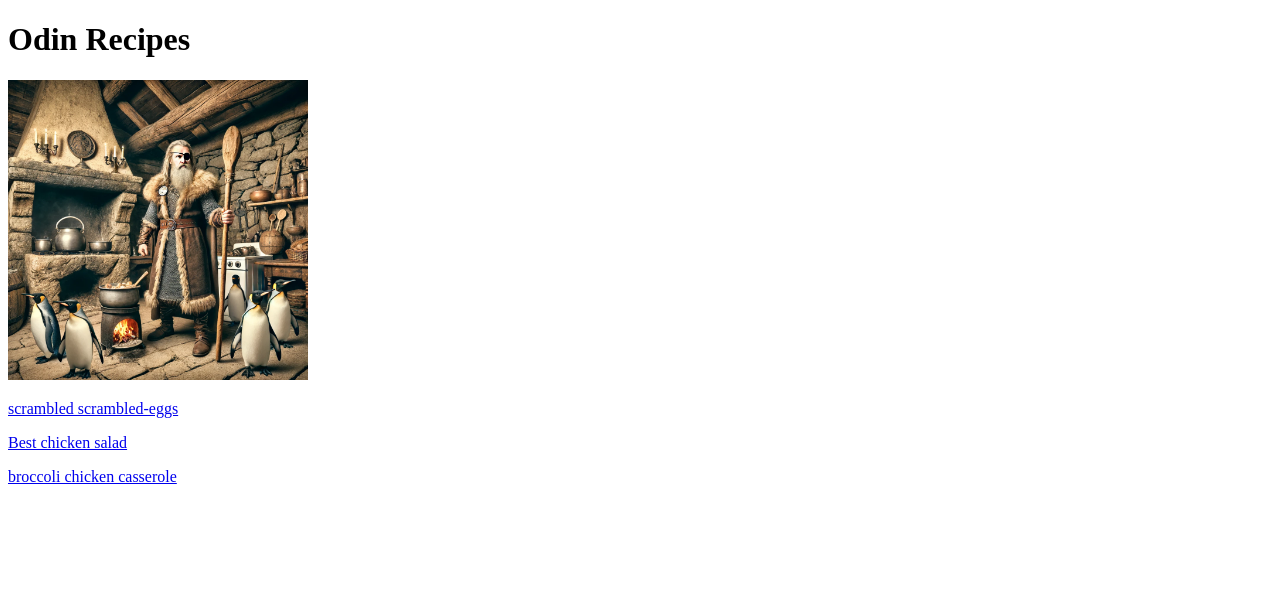
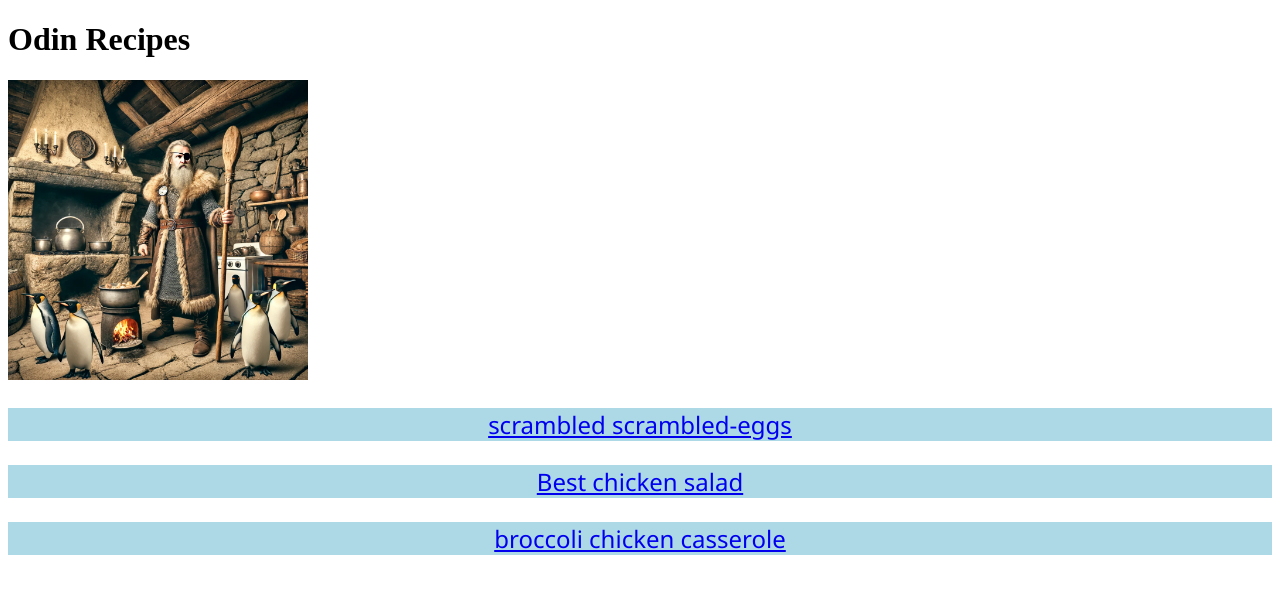
Before and after one commit to Teejay-first/odin-recipes, a plain HTML site: page index.html in a window 1280 px wide. Drawn offline with Linux system fonts and the light colour scheme.

Commit message:
applied css

```diff
--- /dev/null
+++ b/Assets/style.css
@@ -0,0 +1,14 @@
+.first, .second, .third {
+
+    background-color: lightblue;
+    font-size: 24px;
+    font-family: 'Segoe UI', Tahoma, Geneva, Verdana, sans-serif;
+    text-align: center;
+}
+
+h2 {
+
+background-color: red;
+font-size: 18px;
+text-align: center;
+}
--- a/index.html
+++ b/index.html
@@ -4,23 +4,23 @@
     <meta charset="UTF-8">
     <meta name="viewport" content="width=device-width, initial-scale=1.0">
     <title>Recipes</title>
+    <link rel="stylesheet" href="Assets/style.css">
 </head>
 <body>
     <h1> Odin Recipes</h1>
 
     <img src="img/odin-cooks.jpeg" height="300" width="300">
-<p>
+<p class="first">
     <a href="recipes/scrambled-eggs.html">scrambled scrambled-eggs</a>
+
     </p>
-<p>
+<p class="second">
 
     <a href="recipes/best-chicken-salad.html">Best chicken salad</a>
 </p>
-<p>
+<p class="third">
 
     <a href="recipes/broccoli-chicken-casserole.html">broccoli chicken casserole</a>
 </p>
-
-
 </body>
 </html>
```
Also changed, not shown: recipes/best-chicken-salad.html (+2 -1 lines), recipes/broccoli-chicken-casserole.html (+2 -1 lines), recipes/scrambled-eggs.html (+2 -1 lines).
